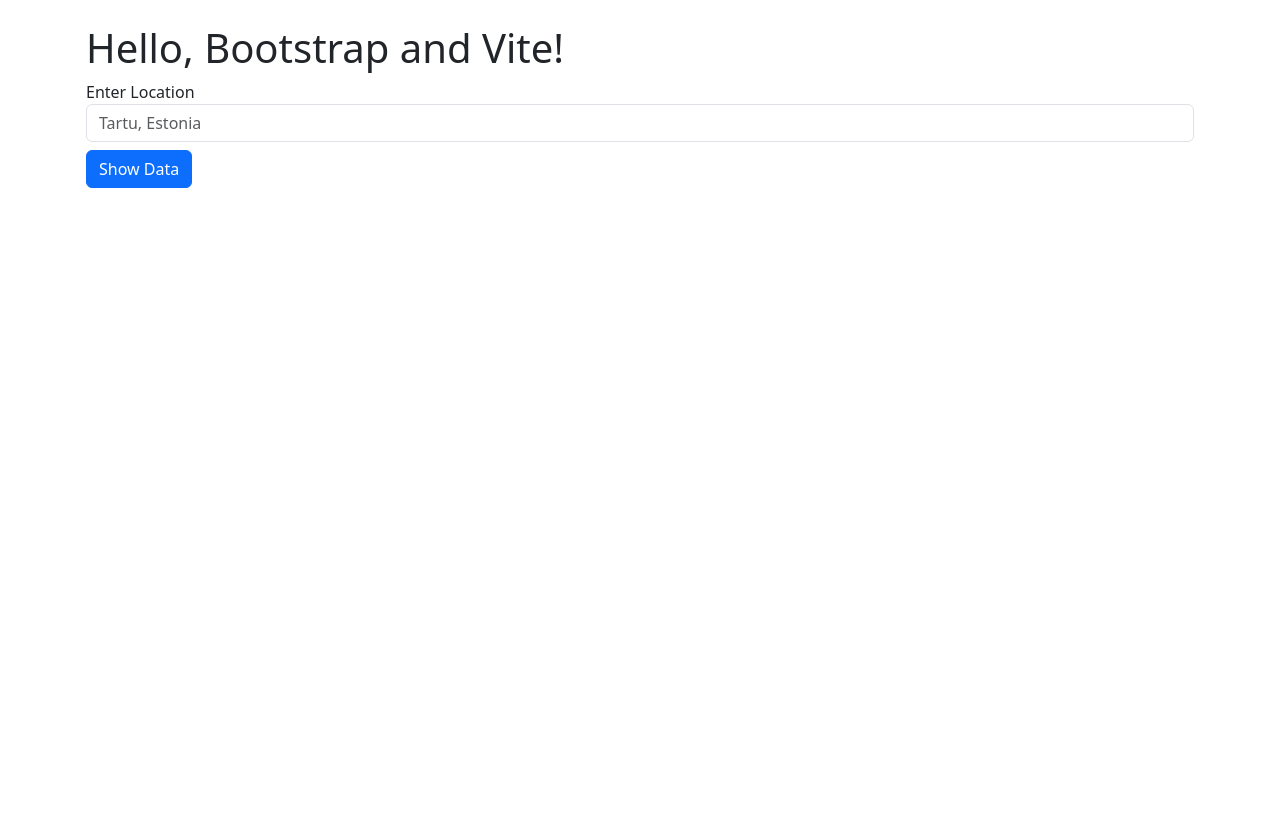
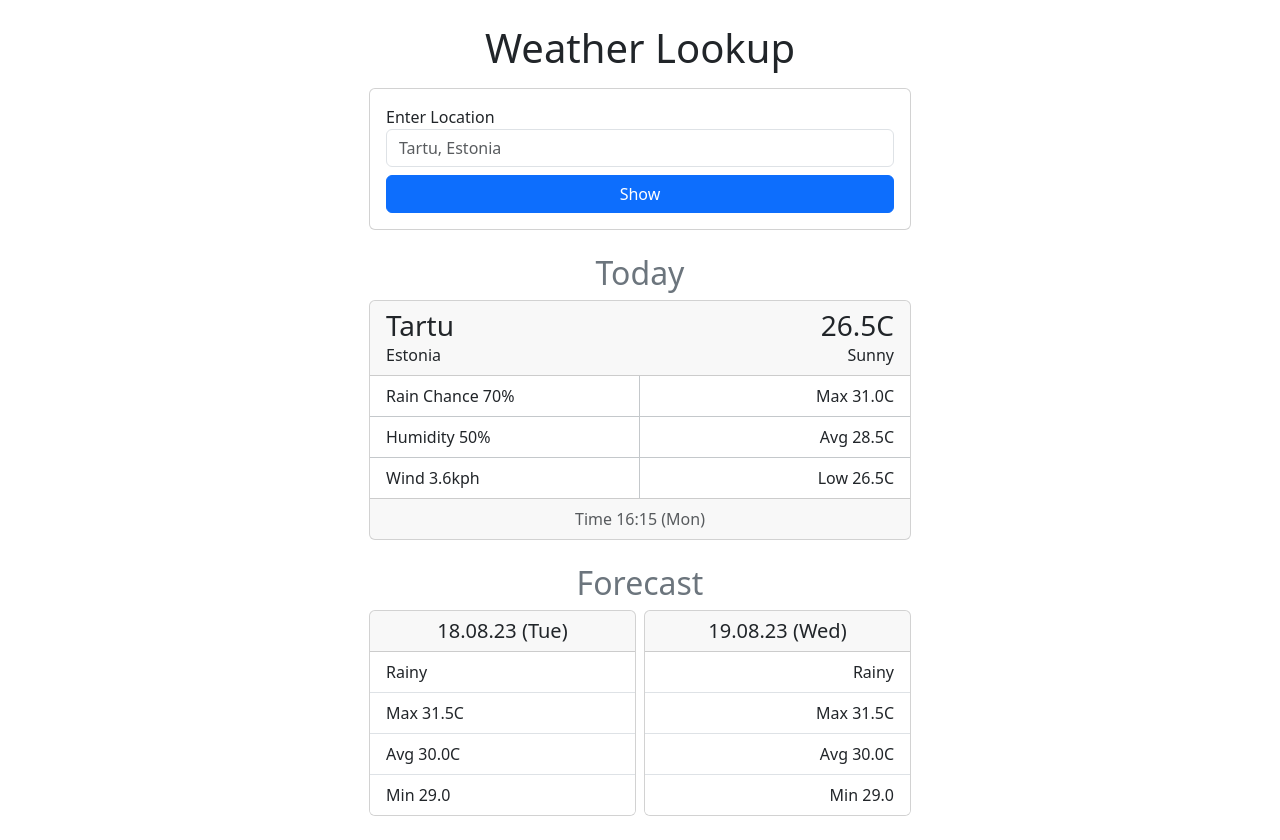
Before and after one commit to arkoannuk/arko-weather, a website built with Vite: page src/index.html in a window 1280 px wide. Before the commit the page ends 800 px from the top, so only its background shows below. Built offline with nearby package versions, Linux system fonts and the light colour scheme.

Commit message:
Feature: currentWeather and forecastWeather HTML components

```diff
--- a/src/index.html
+++ b/src/index.html
@@ -4,35 +4,137 @@
     <meta charset="utf-8" />
     <meta name="viewport" content="width=device-width, initial-scale=1" />
     <title>Bootstrap w/ Vite</title>
-    <link rel="import" href="./html/templates.html">
+    <link rel="import" href="./html/templates.html" />
   </head>
-  <bodyw>
-    <div class="container py-4 px-3 mx-auto">
-      <h1>Hello, Bootstrap and Vite!</h1>
 
+  <body>
+    <div class="container py-4 px-3">
+      <div class="row d-flex justify-content-center">
+        <div class="col-12 col-md-10 col-lg-8 col-xl-6">
+          <h1 class="text-center">Weather Lookup</h1>
+          <div class="card mt-3">
+            <div class="card-body pt-2">
               <form id="weatherLocation">
                 <div class="form-group mt-2">
                   <label for="weatherLocation">Enter Location</label>
-          <input type="text" class="form-control" id="locationInput" aria-describedby="emailHelp" placeholder="Tartu, Estonia">
+                  <input
+                    type="text"
+                    class="form-control"
+                    id="locationInput"
+                    aria-describedby="emailHelp"
+                    placeholder="Tartu, Estonia"
+                  />
                 </div>
-        <button type="submit" class="btn btn-primary mt-2">Show Data</button>
+                <button type="submit" class="btn btn-primary mt-2 w-100">
+                  Show
+                </button>
               </form>
+            </div>
+          </div>
 
+          <h2 class="text-center mt-4 muted text-secondary">Today</h2>
+          <div class="card">
+            <div class="card-header d-flex">
+              <div class="col-6">
+                <h3 class="card-title m-0 text-nowrap">Tartu</h3>
+                <p class="card-text m-0">Estonia</p>
+              </div>
+              <div class="col-6 text-end">
+                <h3 class="card-text m-0">26.5C</h3>
+                <p class="card-text m-0">Sunny</p>
+              </div>
+            </div>
+            <div class="card-body p-0">
+              <div class="row d-flex m-0 p-0">
+                <div class="col-6 m-0 p-0">
+                  <div
+                    class="px-3 py-2 border-1 border-secondary-subtle border-end border-bottom text-nowrap"
+                  >
+                    Rain Chance 70%
+                  </div>
+                </div>
+                <div class="col-6 m-0 p-0">
+                  <div
+                    class="text-end px-3 py-2 border-1 border-secondary-subtle border-bottom"
+                  >
+                    Max 31.0C
+                  </div>
+                </div>
+                <div class="col-6 m-0 p-0">
+                  <div
+                    class="px-3 py-2 border-1 border-secondary-subtle border-end border-bottom"
+                  >
+                    Humidity 50%
+                  </div>
+                </div>
+                <div class="col-6 m-0 p-0">
+                  <div
+                    class="text-end px-3 py-2 border-1 border-secondary-subtle border-bottom"
+                  >
+                    Avg 28.5C
+                  </div>
+                </div>
+                <div class="col-6 m-0 p-0">
+                  <div
+                    class="px-3 py-2 border-1 border-secondary-subtle border-end"
+                  >
+                    Wind 3.6kph
+                  </div>
+                </div>
+                <div class="col-6 m-0 p-0">
+                  <div class="text-end px-3 py-2">Low 26.5C</div>
+                </div>
+              </div>
+            </div>
+            <div class="card-footer text-body-secondary text-center">
+              Time 16:15 (Mon)
+            </div>
+          </div>
 
-      <div class="row" id="currentWeather">
+          <h2 class="text-center mt-4 muted text-secondary">Forecast</h2>
+          <div class="d-flex justify-content-between">
+            <div class="col-6 pe-1">
+              <div class="card">
+                <div class="card-header text-center m-0 p-0">
+                  <h5 class="pt-2">18.08.23 (Tue)</h5>
+                </div>
+                <ul class="list-group list-group-flush">
+                  <li class="list-group-item">Rainy</li>
+                  <li class="list-group-item">Max 31.5C</li>
+                  <li class="list-group-item">Avg 30.0C</li>
+                  <li class="list-group-item">Min 29.0</li>
+                </ul>
+              </div>
+            </div>
+            <div class="col-6 ps-1">
+              <div class="card">
+                <div class="card-header text-center m-0 p-0">
+                  <h5 class="pt-2">19.08.23 (Wed)</h5>
+                </div>
+                <ul class="list-group list-group-flush text-end">
+                  <li class="list-group-item">Rainy</li>
+                  <li class="list-group-item">Max 31.5C</li>
+                  <li class="list-group-item">Avg 30.0C</li>
+                  <li class="list-group-item">Min 29.0</li>
+                </ul>
+              </div>
+            </div>
+          </div>
+
+          <div id="currentWeather">
             <!-- Template -->
           </div>
-      <div class="row" id="forecastWeather">
+          <div id="forecastWeather">
             <!-- Template -->
           </div>
-
-
+        </div>
+      </div>
     </div>
     <script type="module" src="./js/main.js"></script>
   </body>
 
   <template id="currentTemplate">
-    <div data-index="" class="currentCard card m-1 mt-2" style="width: 16rem;">
+    <div data-index="" class="currentCard card m-1 mt-2" style="width: 16rem">
       <div class="card-body">
         <li class="conditionText"></li>
         <li class="feelslike_c"></li>
@@ -45,20 +147,17 @@
     </div>
   </template>
 
-
   <template id="forecastTemplate">
-    <div data-index="" class="forecastCard card m-1 mt-2" style="width: 16rem;">
+    <div data-index="" class="forecastCard card m-1 mt-2" style="width: 16rem">
       <div class="card-body">
         <li class="day0 conditionText"></li>
         <li class="day0 maxTemp_c"></li>
         <li class="day0 avgTemp_c"></li>
         <li class="day0 minTemp_c"></li>
-
         <li class="day1 conditionText"></li>
         <li class="day1 maxTemp_c"></li>
         <li class="day1 avgTemp_c"></li>
         <li class="day1 minTemp_c"></li>
-
         <li class="day2 conditionText"></li>
         <li class="day2 maxTemp_c"></li>
         <li class="day2 avgTemp_c"></li>
@@ -66,5 +165,4 @@
       </div>
     </div>
   </template>
-
 </html>
```
Lines whose indentation alone changed are shown as unchanged.
